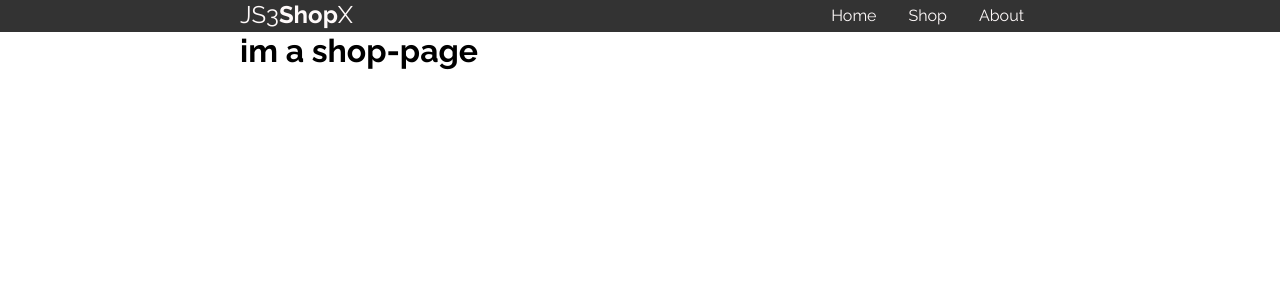
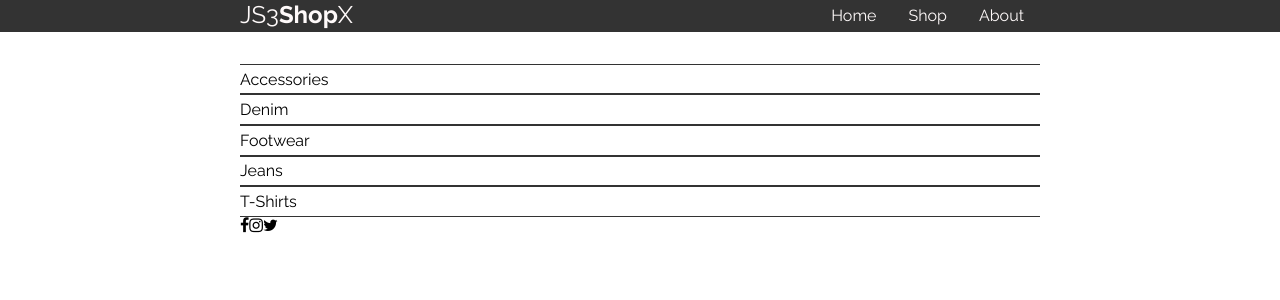
Before and after one commit to raimondas-27/js3-project-crud-x, a React (Create React App) app: page /shop in a window 1280 px wide. Shown: the top 300 px of the page. Built offline with nearby package versions, Linux system fonts and the light colour scheme.

Commit message:
added font awesome, created categories list, ui button created

```diff
--- a/package.json
+++ b/package.json
@@ -6,6 +6,7 @@
     "@testing-library/jest-dom": "^5.14.1",
     "@testing-library/react": "^11.2.7",
     "@testing-library/user-event": "^12.8.3",
+    "font-awesome": "^4.7.0",
     "nodemon": "^2.0.9",
     "react": "^17.0.2",
     "react-dom": "^17.0.2",
--- a/src/App.css
+++ b/src/App.css
@@ -17,6 +17,13 @@ a {
 .container {
     max-width: 800px;
     margin: auto;
+}
+
+/* Variables*/
+
+:root {
+    --primary : #333;
+    --secondary : #snow;
 }
 
 /* common */
@@ -44,3 +51,22 @@ a {
     padding: 0.4em 1em;
     display: inline-block;
 }
+
+/* Shop*/
+
+.shop-page {
+
+}
+
+.categories {
+    list-style: none;
+    padding-left: 0;
+    margin-top: 2em;
+}
+
+
+
+
+.social {
+    display: flex;
+}
--- a/src/App.jsx
+++ b/src/App.jsx
@@ -1,5 +1,7 @@
 import React, {Component} from 'react';
 import {Route, Switch} from 'react-router-dom';
+import "font-awesome/css/font-awesome.css"
+
 import HeaderX from "./components/HeaderX";
 import Home from "./pages/Home";
 import Shop from "./pages/Shop";
@@ -36,7 +38,8 @@ class App extends Component {
              <HeaderX navLinks={this.state.navLinks}/>
              <div className={"container"}>
                 <Switch>
-                   <Route path={"/shop"} render={(props) => <Shop shop={this.state.shop} {...props} />}/>
+                   {/* kai reikia perduoti props i route, mes tai darome su sekancia sintakse apacioje:*/}
+                   <Route path={"/shop"} render={(props) => <Shop shop={this.state.shop} {...props} />} />
                    <Route exact path={"/"} component={Home}/>
                 </Switch>
              </div>
--- /dev/null
+++ b/src/UI/Button.css
@@ -0,0 +1,8 @@
+.categories-item {
+    padding: 0.3em 0;
+    border-bottom: 1px solid var(--primary);
+}
+
+.categories-item:first-child {
+    border-top: 1px solid var(--primary);
+}
--- /dev/null
+++ b/src/UI/Button.jsx
@@ -0,0 +1,16 @@
+import React, {Component} from 'react';
+import "./Button.css";
+
+class Button extends Component {
+   state = {}
+
+   render() {
+      return (
+          <div>
+             <li className={"categories-item"}>{this.props.oneCategory.title}</li>
+          </div>
+      );
+   }
+}
+
+export default Button;
--- a/src/pages/Shop.jsx
+++ b/src/pages/Shop.jsx
@@ -1,4 +1,6 @@
 import React, {Component} from 'react';
+import Button from "../UI/Button";
+
 
 class Shop extends Component {
    state = {}
@@ -6,7 +8,18 @@ class Shop extends Component {
    render() {
       return (
           <div className={"shop-page"}>
-             <h1> im a shop-page </h1>
+             <aside className={"categories-aside"}>
+                <div className={"categories"}>
+                   {this.props.shop.shopCategories.map((oneLink) => (
+                          <Button key={oneLink._id} oneCategory={oneLink}/>
+                   ))}
+                </div>
+                <div className={"social"}>
+                   {this.props.shop.socialLinks.map((oneSocialLink) => (
+                       <a key={oneSocialLink.to} href={oneSocialLink.to} className={oneSocialLink.icon}></a>
+                   ))}
+                </div>
+             </aside>
           </div>
       );
    }
```
Also changed, not shown: 1 other file (tests, documents, lock files or other folders).
